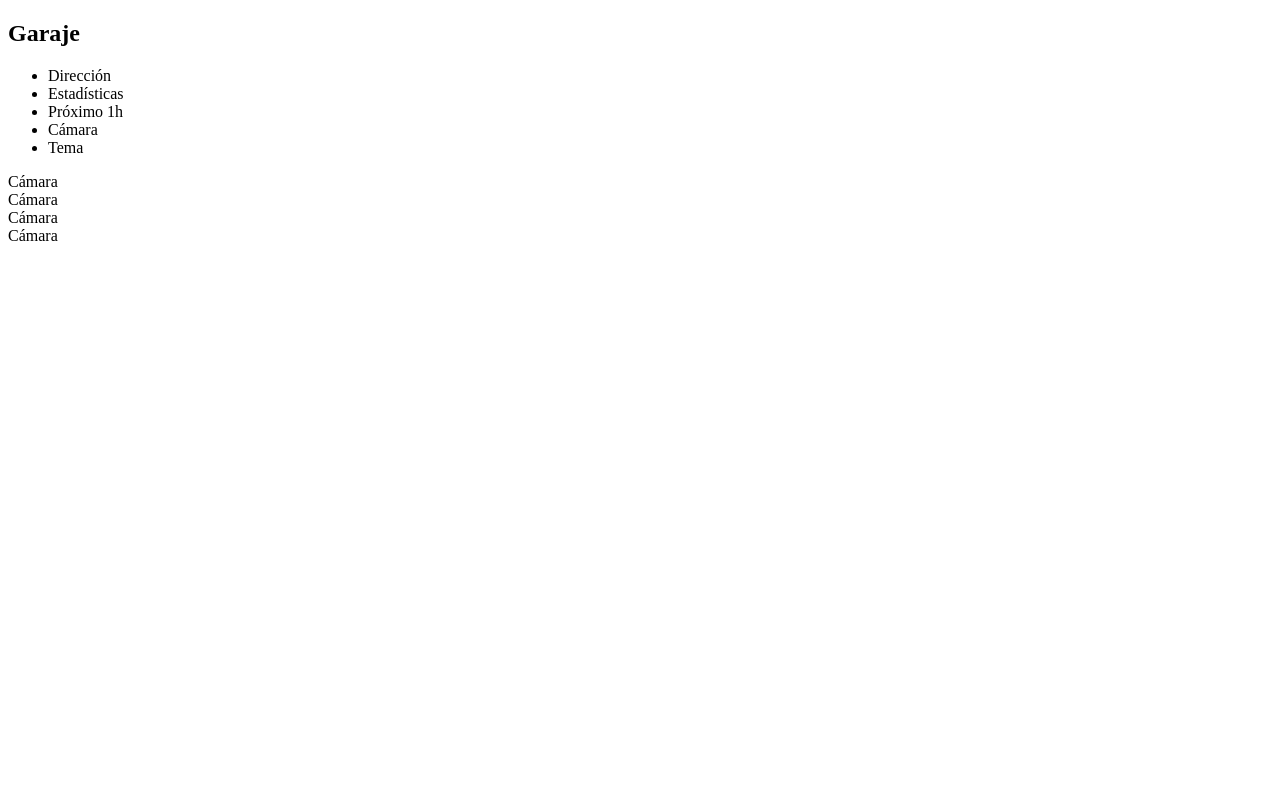
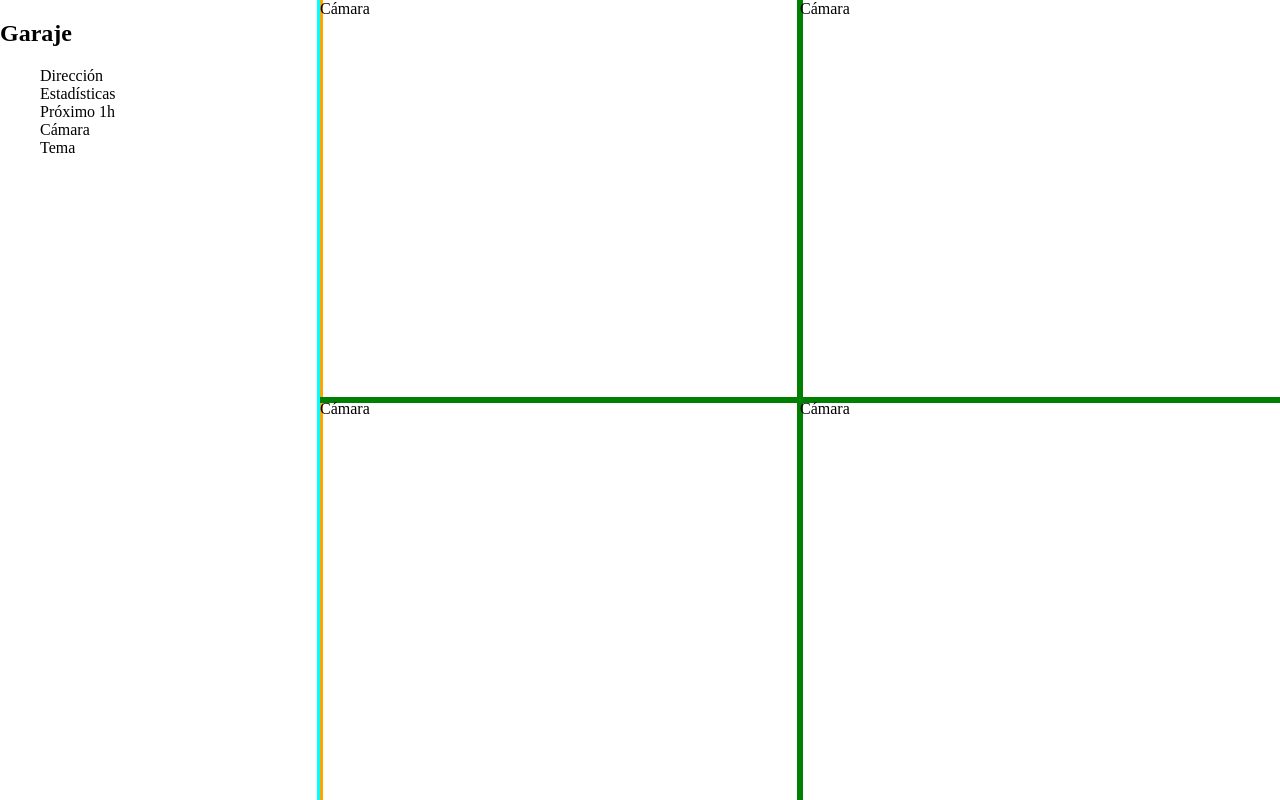
Before and after one commit to alizarazot/Frontend-Electro, a website: page index.html in a window 1280 px wide. Drawn offline with Linux system fonts and the light colour scheme.

Commit message:
Add basic layout

```diff
--- a/index.html
+++ b/index.html
@@ -4,9 +4,11 @@
       <meta charset="utf-8">
 
       <title> Parqueadero </title>
+
+      <link rel="stylesheet" href="style.css">
    </head>
    <body>
-      <nav>
+      <nav class="Nav">
          <header>
             <h1> Garaje </h1>
          </header>
@@ -19,10 +21,10 @@
          </ul>
       </nav>
       <main>
-         <div> Cámara </div>
-         <div> Cámara </div>
-         <div> Cámara </div>
-         <div> Cámara </div>
+         <div class="Parking"> Cámara </div>
+         <div class="Parking"> Cámara </div>
+         <div class="Parking"> Cámara </div>
+         <div class="Parking"> Cámara </div>
       </main>
    </body>
 </html>
--- /dev/null
+++ b/style.css
@@ -0,0 +1,37 @@
+
+:root {
+}
+
+*, *::before, *::after {
+   box-sizing: border-box;
+}
+
+body {
+   display: grid;
+   grid-template-columns: 1fr 3fr;
+
+   height: 100dvh;
+   margin: 0;
+
+   user-select: none;
+}
+
+.Nav {
+   outline: 3px solid orange;
+}
+
+.Nav li {
+   list-style: none;
+}
+
+main {
+   display: grid;
+   grid-template-columns: 1fr 1fr;
+   grid-template-rows: 1fr 1fr;
+
+   outline: 3px solid cyan;
+}
+
+.Parking {
+   outline: 3px solid green;
+}
```
